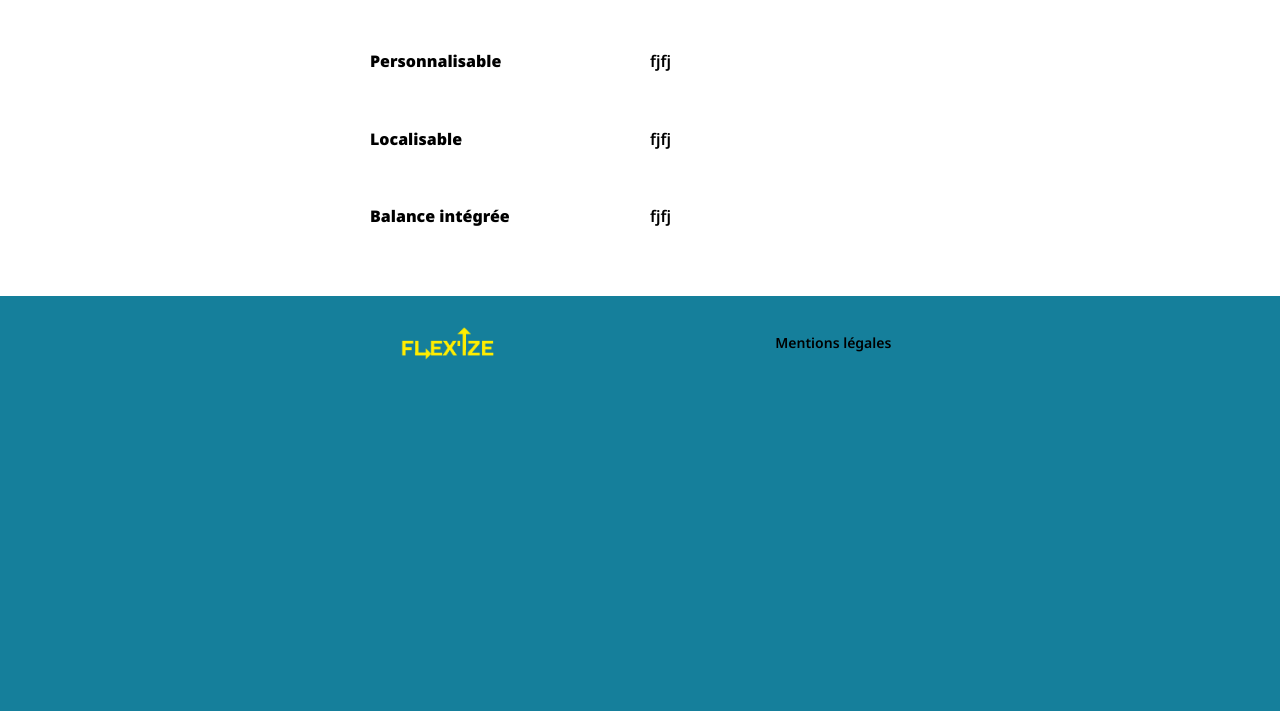
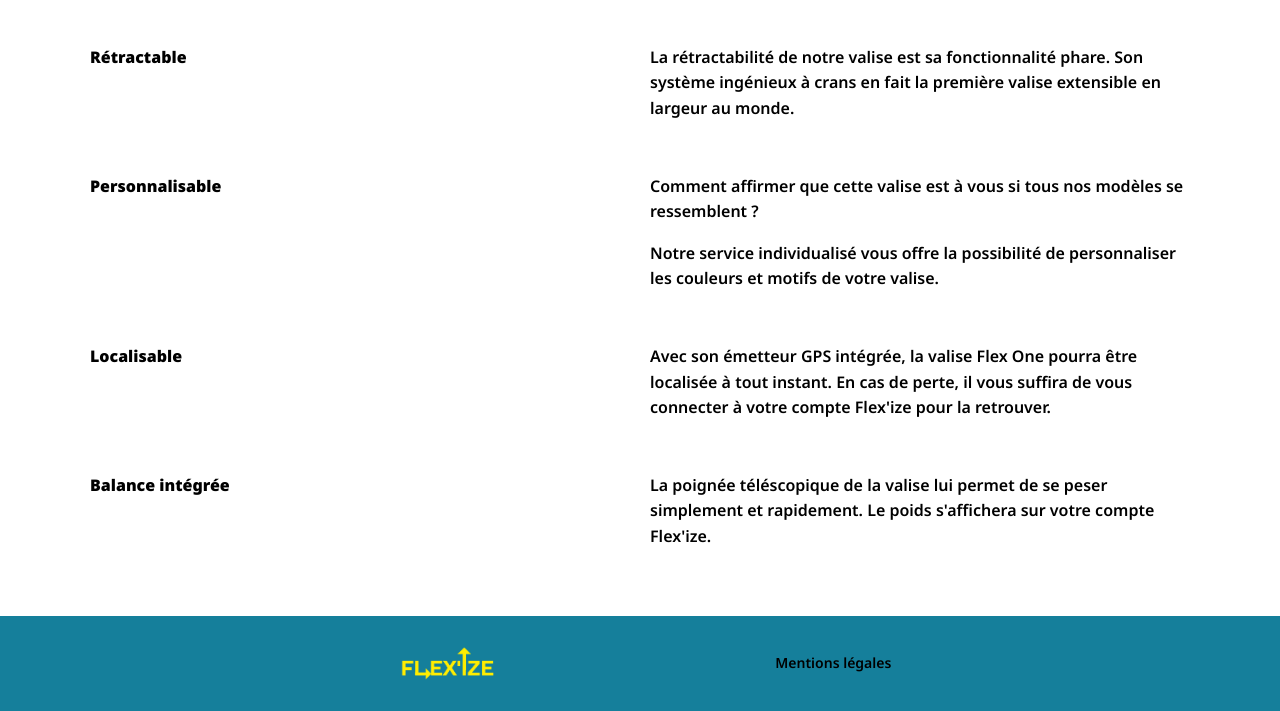
Before and after one commit to flexizoff/flexizoff.github.io, a plain HTML site: page professionnel.html in a window 1280 px wide. Shown: the part 633-1344 px from the top of the page. Before the commit the page ends 1024 px from the top, so only its background shows below. Drawn offline with Linux system fonts and the light colour scheme.

Commit message:
maj products

```diff
--- a/css/global.css
+++ b/css/global.css
@@ -124,7 +124,7 @@ p {
     padding: 2rem;
 }
 .grid__item {
-    max-width: 25%;
+    max-width: 50%;
 }
 .container_accueil {
     margin: 0 auto;
--- a/professionnel.html
+++ b/professionnel.html
@@ -38,6 +38,7 @@
         <div class="container">
             <div class="grid">
                 <div class="hero__item">
+                    <h1><center>Professionnel</center></h1>
                     <h1 class="">Notre produit adapté à vos besoins</h1>
                     <p>En tant que professionnel, la valise est un outil que vous utlisez au quotidien. Nous pensons qu'une valise doit vous faciliter la vie et vous épargner tout le stress que peut procurer un voyage inopiné. </p>
                     <p>Ce sont pour ces raisons que nous avons conçu Flex One, la première valise cabine extensible en largeur afin de s'adapter à toutes les normes des compagnies aériennes en un instant.</p>
@@ -50,7 +51,9 @@
                                                 <p><b>Rétractable</b></p>
                                             </div>
                                            <div class="grid__item">
-                                            <p>fjfj</p>
+                                            <p>La rétractabilité de notre valise est sa fonctionnalité phare. Son système ingénieux à crans en fait la première valise extensible en largeur au monde.
+
+</p>
                                 </div>
                 </div>
                 <div class="grid">
@@ -58,7 +61,10 @@
                                                 <p><b>Personnalisable</b></p>
                                             </div>
                                            <div class="grid__item">
-                                            <p>fjfj</p>
+                                            <p>Comment affirmer que cette valise est à vous si tous nos modèles se ressemblent ?</p>
+                                            <p>Notre service individualisé vous offre la possibilité de personnaliser les couleurs et motifs de votre valise.
+
+</p>
                                 </div>
                 </div>
                 <div class="grid">
@@ -66,7 +72,7 @@
                                                 <p><b>Localisable</b></p>
                                             </div>
                                            <div class="grid__item">
-                                            <p>fjfj</p>
+                                            <p>Avec son émetteur GPS intégrée, la valise Flex One pourra être localisée à tout instant. En cas de perte, il vous suffira de vous connecter à votre compte Flex'ize pour la retrouver.</p>
                                 </div>
                 </div>
                 <div class="grid">
@@ -74,7 +80,7 @@
                                                 <p><b>Balance intégrée</b></p>
                                             </div>
                                            <div class="grid__item">
-                                            <p>fjfj</p>
+                                            <p>La poignée téléscopique de la valise lui permet de se peser simplement et rapidement. Le poids s'affichera sur votre compte Flex'ize.</p>
                                 </div>
                 </div>
             </div>
```
Also changed, not shown: particulier.html (+4 -2 lines).
